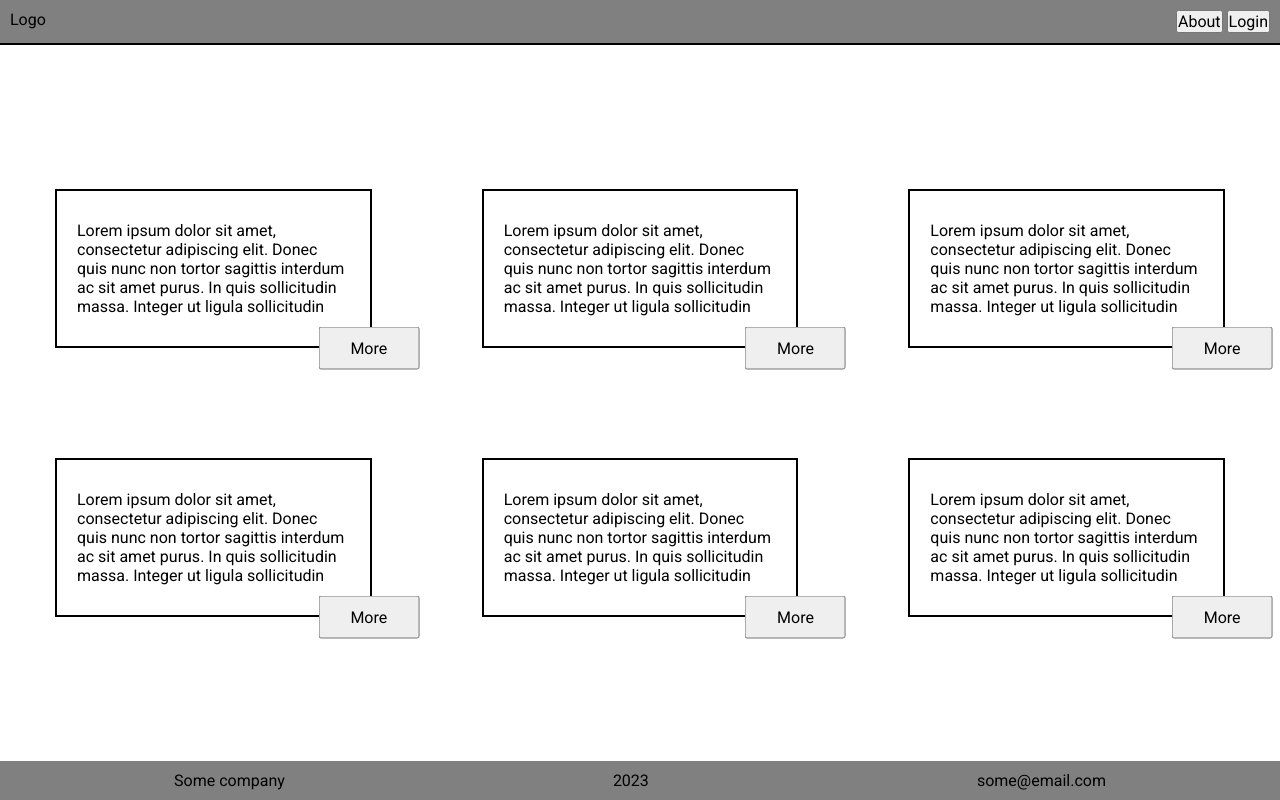
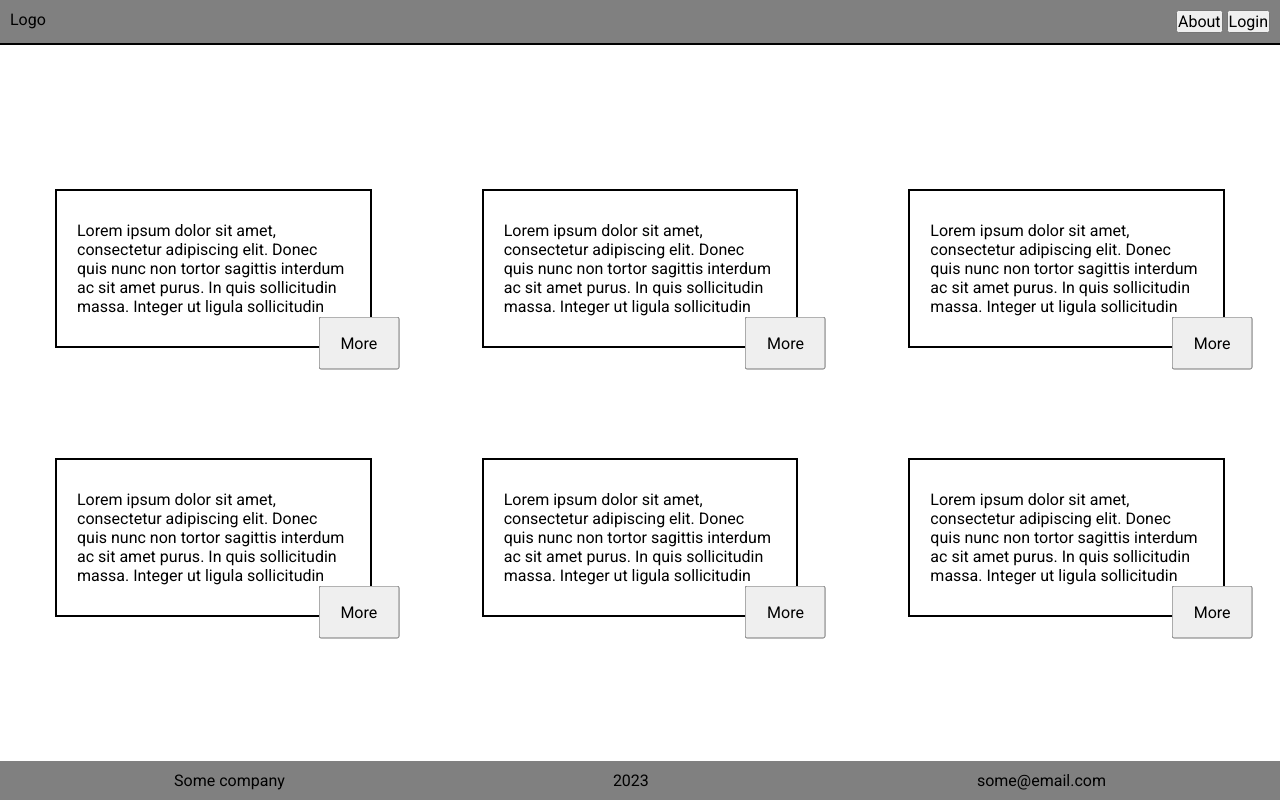
Before and after one commit to petergyenge/flexVizsgaFeladatGyakorlas, a plain HTML site: page index.html in a window 1280 px wide. Drawn offline with Linux system fonts and the light colour scheme.

Commit message:
fixed MORE

```diff
--- a/style.css
+++ b/style.css
@@ -73,11 +73,12 @@ video {
 }
 
 .moreButton {
-    padding: 10px 30px;
+    padding: 15px 20px;
     position: absolute;
     transform: translate(-50%, -50%);
-    bottom: -45px;
-    right: -100px;
+    bottom: -50px;
+    right: -70px;
+
 }
 
 /* p {
```
